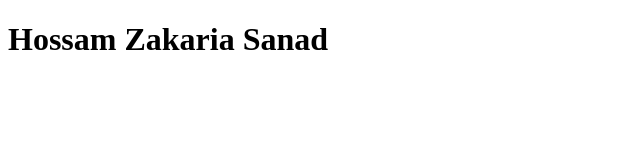
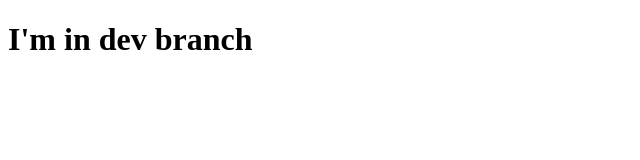
Before and after one commit to HossamZakariaSannad/python-, a plain HTML site: page index.html in a window 1280 px wide. Shown: the whole page, without its empty margins (0-640 px from the left). Drawn offline with Linux system fonts and the light colour scheme.

Commit message:
first commit on dev

```diff
--- a/index.html
+++ b/index.html
@@ -1,7 +1,7 @@
 <!DOCTYPE html>
 <html lang="en">
 <head>
-    <h1> Hossam Zakaria Sanad </h1>
+    <h1> I'm in dev branch </h1>
 </head>
 <body>
 
```
